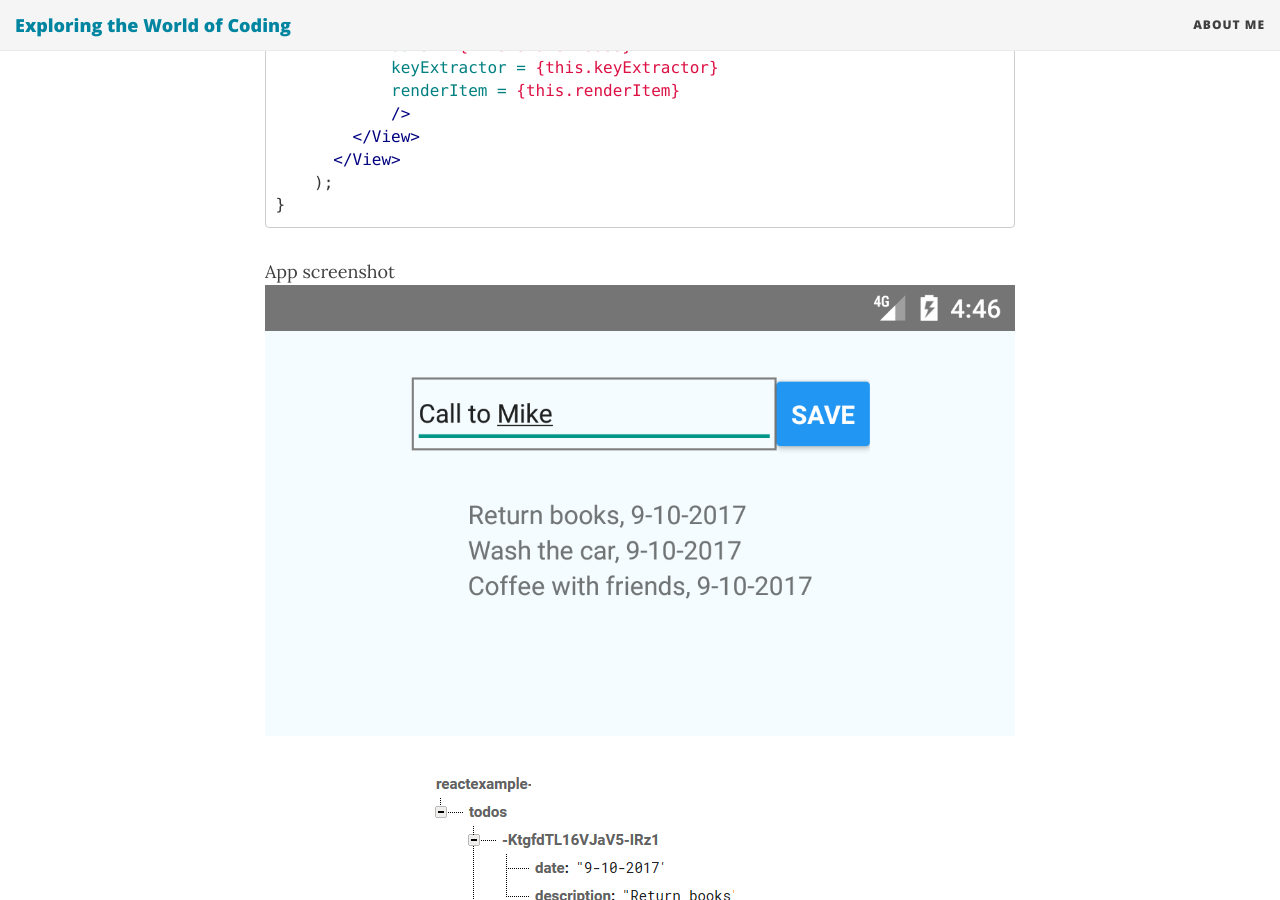
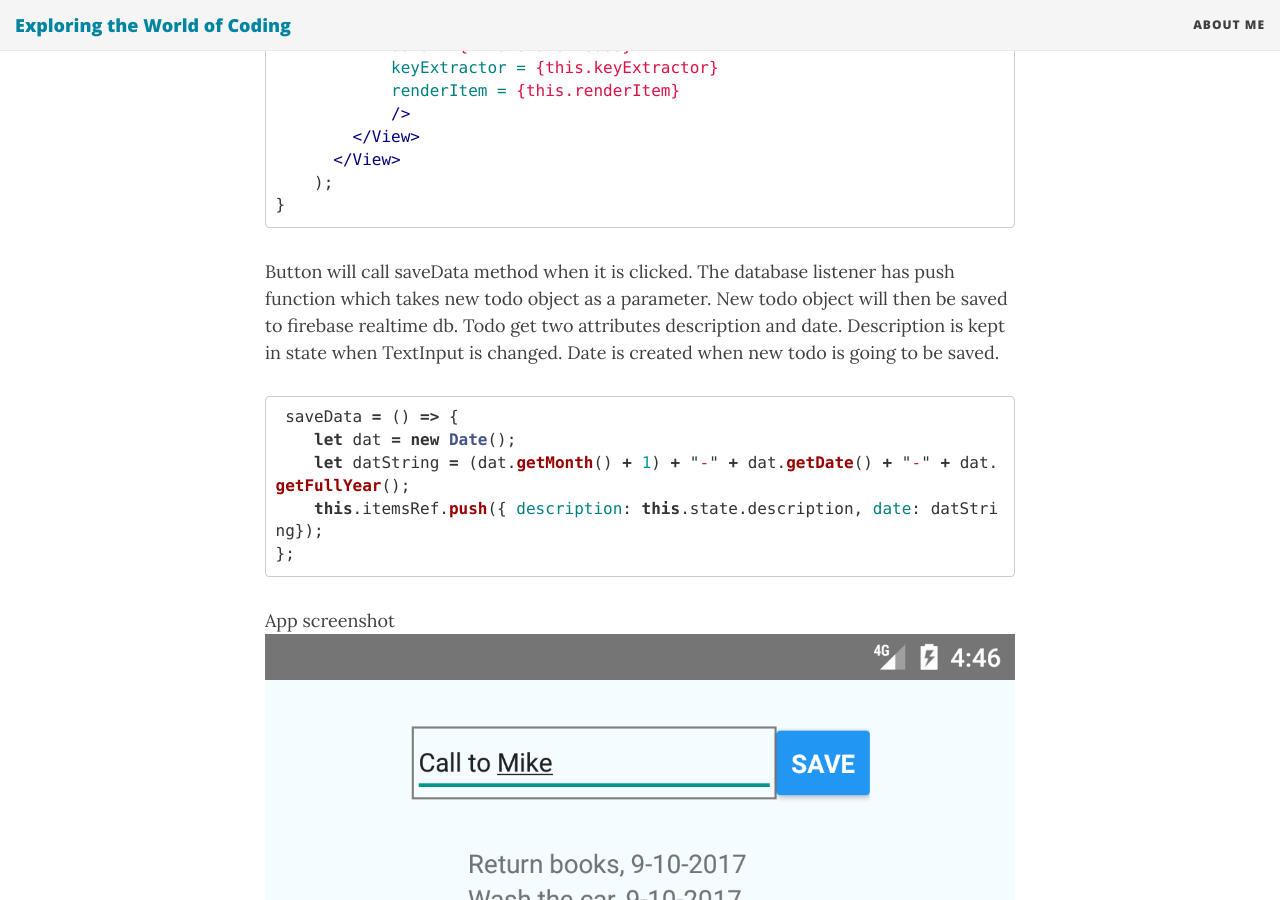
Before and after one commit to juhahinkula/juhahinkula.github.io, a Jekyll site: the page built from _posts/2017-09-10-nativefirebase.markdown, in a window 1280 px wide and 900 px high, scrolled down 2347 px. Built offline with Jekyll 4.4.1, drawn with Linux system fonts in a browser that asks for light colours; nearby versions of some CDN libraries; comment, search, counter and statistics services are not loaded.

Commit message:
post modified

```diff
--- a/_posts/2017-09-10-nativefirebase.markdown
+++ b/_posts/2017-09-10-nativefirebase.markdown
@@ -82,6 +82,17 @@
 }
 {% endhighlight %}
 
+Button will call saveData method when it is clicked. The database listener has push function which takes new todo object as a parameter. New todo object will then be saved to firebase realtime db. Todo get two attributes description and date. Description is kept in state when TextInput is changed. Date is created when new todo is going to be saved.
+
+{% highlight javascript %}
+ saveData = () => {
+    let dat = new Date();
+    let datString = (dat.getMonth() + 1) + "-" + dat.getDate() + "-" + dat.getFullYear();
+    this.itemsRef.push({ description: this.state.description, date: datString});
+};
+{% endhighlight %}
+
+
 App screenshot
 ![screenshot]({{ site.baseurl }}/img/nativefirebase.png)
 
```
